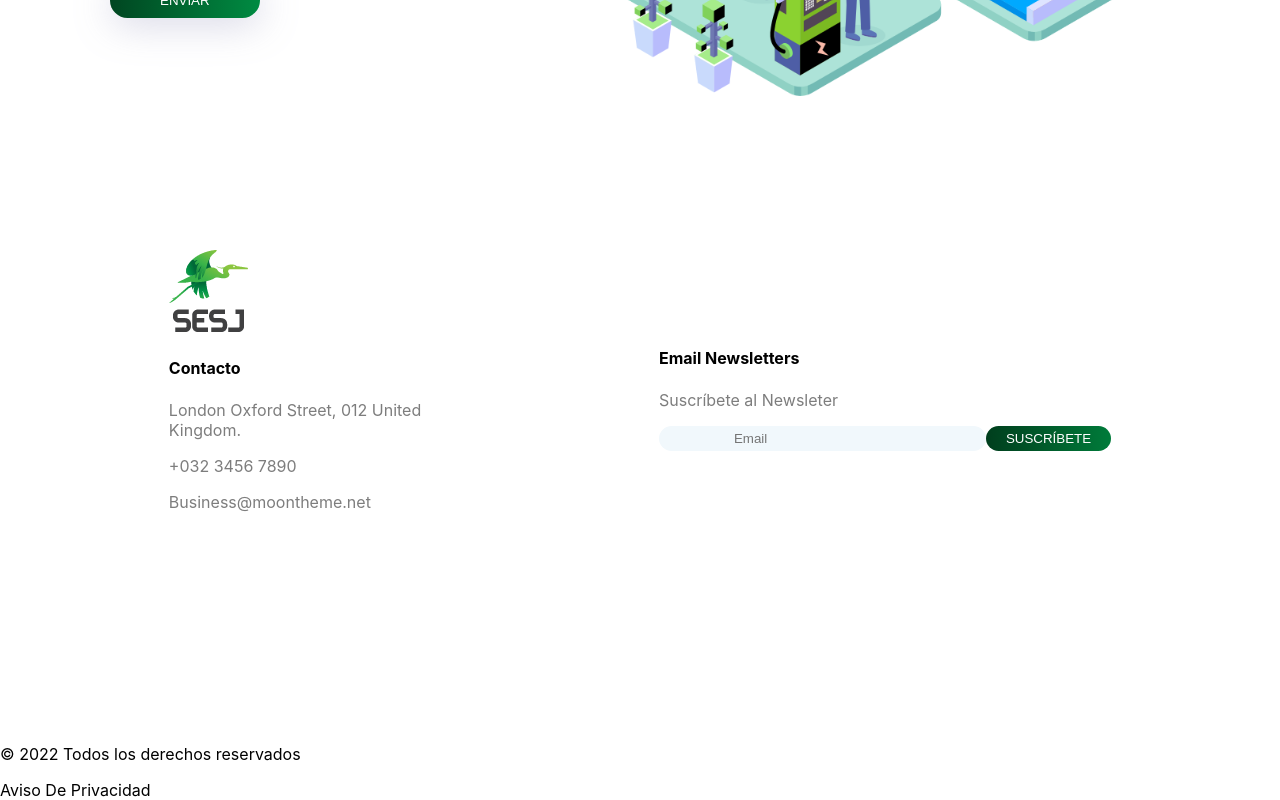
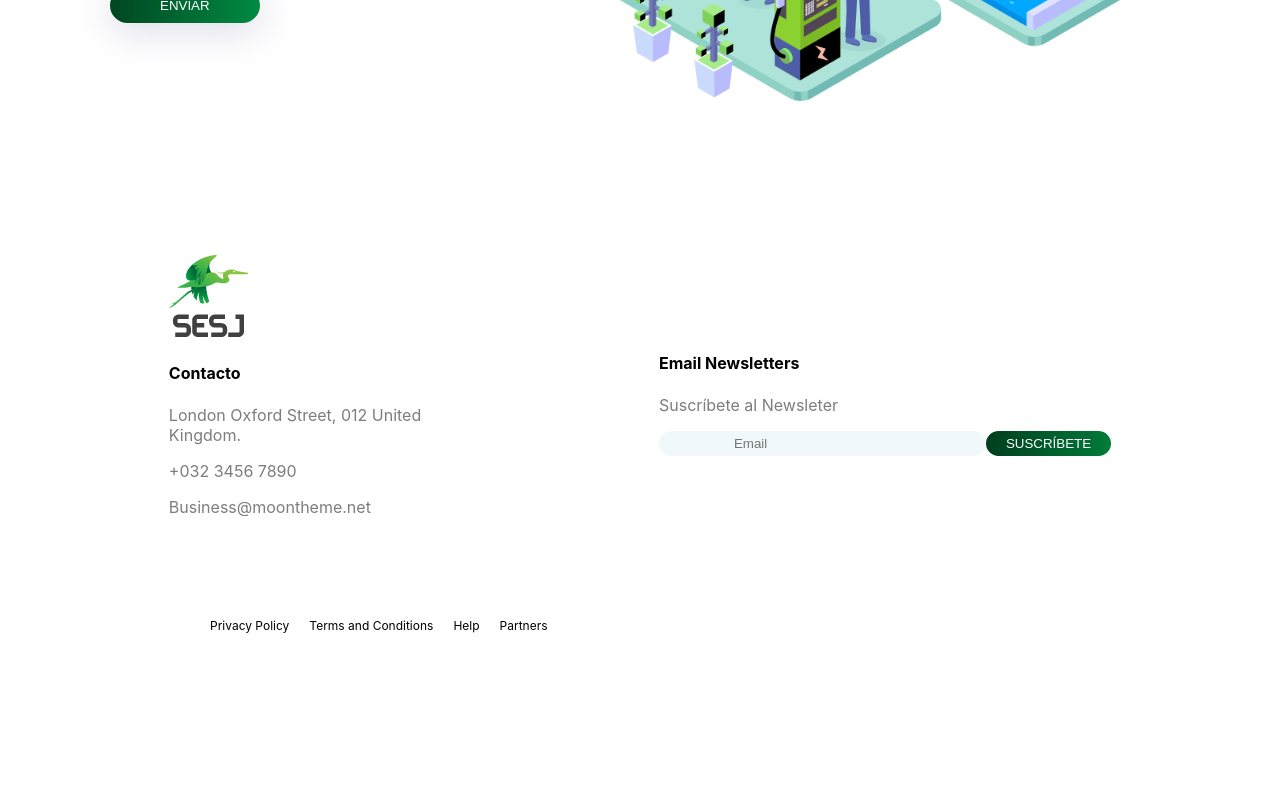
Before and after one commit to nevyl001/sesj, a Next.js app: page / in a window 1280 px wide. Shown: the part 3907-4707 px from the top of the page. After the commit the page ends 4591 px from the top, so only its background shows below. Built offline with nearby package versions, Linux system fonts and the light colour scheme.

Commit message:
lastChanges2505new

```diff
--- a/components/Layout/Footer.js
+++ b/components/Layout/Footer.js
@@ -5,11 +5,11 @@ const Footer = () => {
   return (
     <footer className={styles.footer}>
       <div className={styles.izquierda}>
-        <p>© 2022 Todos los derechos reservados</p>
+        <p></p>
       </div>
       <div className={styles.derecha}>
         <Link href="#">
-          <a rel="noreferrer">Aviso De Privacidad</a>
+          <a rel="noreferrer"></a>
         </Link>
       </div>
     </footer>
--- a/components/Layout/Menu.module.css
+++ b/components/Layout/Menu.module.css
@@ -5,11 +5,11 @@
 }
 .container {
   width: 70%;
-  height: 60px;
+  height: 65px;
   display: flex;
   align-items: center;
   justify-content: space-between;
-  margin: auto;
+  margin: 0 auto;
   border-radius: 200px;
   background-color: white;
 }
--- a/pages/index.js
+++ b/pages/index.js
@@ -240,6 +240,16 @@ export default function Home() {
           </div>
         </div>
       </div>
+
+      <div className={styles.foo_down}>
+        <div className={styles.foo_left}>
+          <li>Privacy Policy </li>
+          <li>Terms and Conditions </li>
+          <li>Help </li>
+          <li>Partners </li>
+        </div>
+        <div className={styles.foo_right}></div>
+      </div>
     </main>
   );
 }
--- a/pages/index.module.css
+++ b/pages/index.module.css
@@ -236,7 +236,6 @@
   display: flex;
   justify-content: space-around;
   align-items: center;
-  padding-bottom: 200px;
 }
 .footer_text p {
   color: #7d7d7d;
@@ -260,3 +259,17 @@
   border-radius: 23px;
   padding: 5px 20px;
 }
+
+.foo_down {
+  padding: 25px;
+  padding-left: 200px;
+  margin: 0 auto;
+  display: flex;
+  align-items: center;
+}
+
+.foo_left li {
+  font-size: 12px;
+  padding: 10px;
+  display: inline-block;
+}
```
